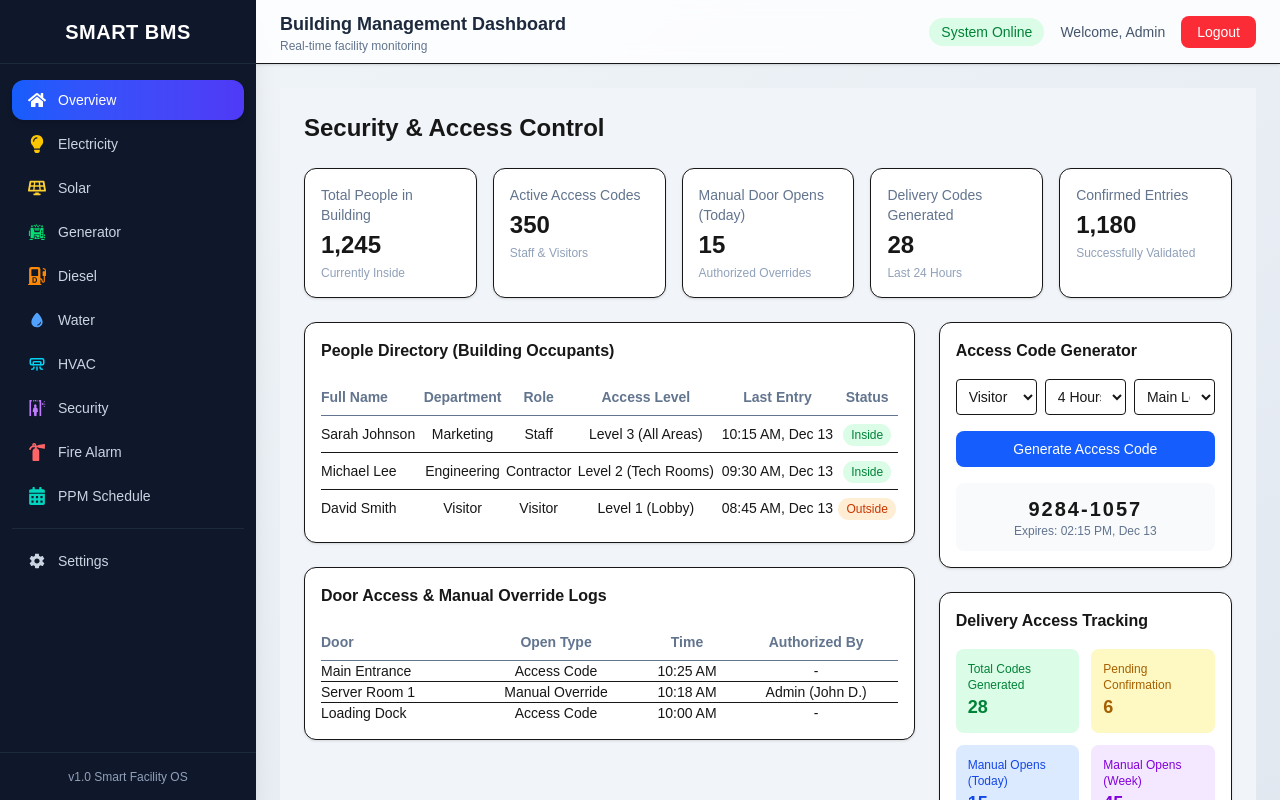
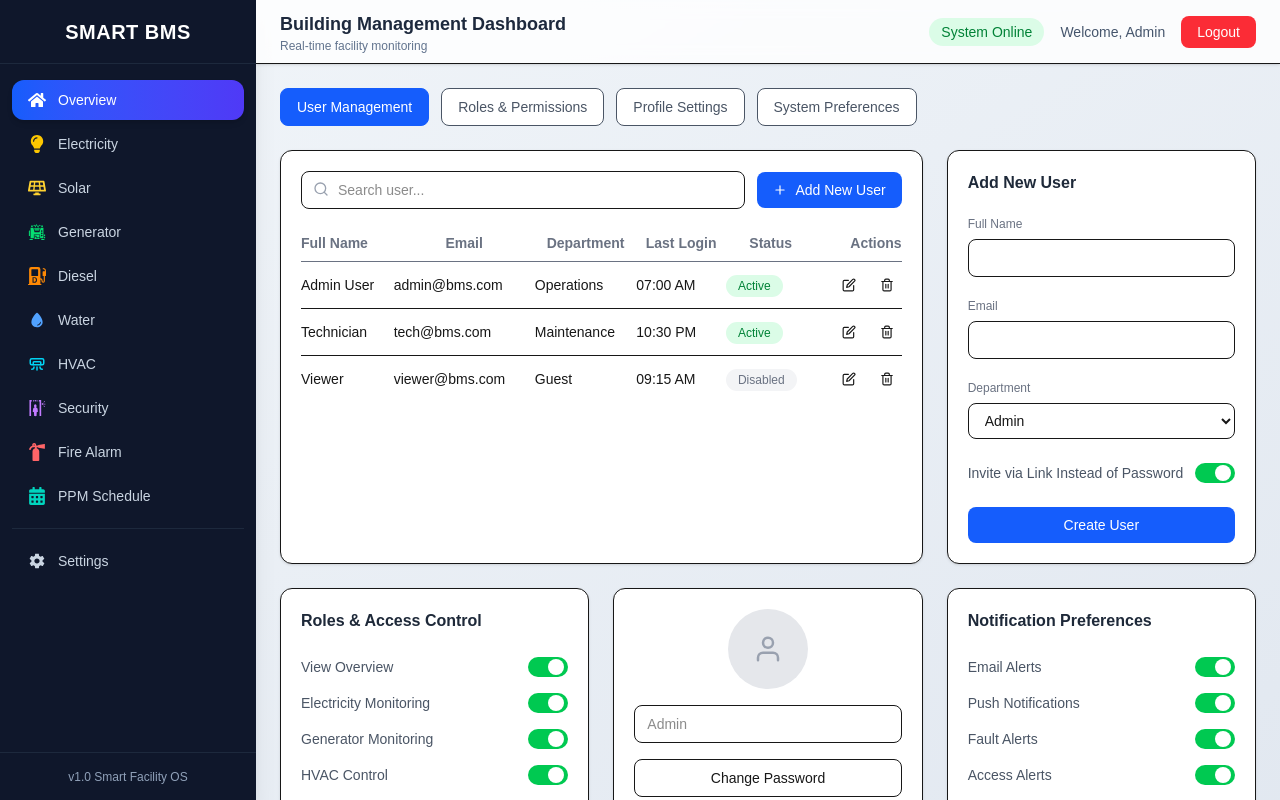
Before and after one commit to orolamilekan/bms, a Next.js app: page /dashboard/securitys in a window 1280 px wide. Built offline with nearby package versions, Linux system fonts and the light colour scheme.

Commit message:
Security page updared

```diff
--- a/app/dashboard/securitys/page.tsx
+++ b/app/dashboard/securitys/page.tsx
@@ -1,259 +1,323 @@
-export default function SecurityAccessControlPage() {
+"use client";
+
+import { useState } from "react";
+import {
+  FiSearch,
+  FiPlus,
+  FiEdit,
+  FiTrash2,
+  FiUser,
+} from "react-icons/fi";
+
+/* ---------------- Types ---------------- */
+
+type User = {
+  id: number;
+  name: string;
+  email: string;
+  department: string;
+  lastLogin: string;
+  status: "Active" | "Disabled";
+};
+
+/* ---------------- Page ---------------- */
+
+export default function SettingsUserManagementPage() {
+  const [activeTab, setActiveTab] = useState("User Management");
+
   return (
-    <div className="min-h-screen bg-slate-100 p-6 space-y-6">
-      {/* Title */}
-      <h1 className="text-2xl font-bold">Security & Access Control</h1>
-
-      {/* Top Stats */}
-      <div className="grid grid-cols-1 sm:grid-cols-2 lg:grid-cols-5 gap-4">
-        <StatCard title="Total People in Building" value="1,245" subtitle="Currently Inside" />
-        <StatCard title="Active Access Codes" value="350" subtitle="Staff & Visitors" />
-        <StatCard title="Manual Door Opens (Today)" value="15" subtitle="Authorized Overrides" />
-        <StatCard title="Delivery Codes Generated" value="28" subtitle="Last 24 Hours" />
-        <StatCard title="Confirmed Entries" value="1,180" subtitle="Successfully Validated" />
+    <div className="space-y-6">
+      {/* Tabs */}
+      <div className="flex flex-wrap gap-3">
+        {[
+          "User Management",
+          "Roles & Permissions",
+          "Profile Settings",
+          "System Preferences",
+        ].map((tab) => (
+          <button
+            key={tab}
+            onClick={() => setActiveTab(tab)}
+            className={`rounded-lg px-4 py-2 text-sm font-medium border transition
+              ${
+                activeTab === tab
+                  ? "bg-blue-600 text-white border-blue-600"
+                  : "bg-white text-gray-600 hover:bg-gray-50"
+              }`}
+          >
+            {tab}
+          </button>
+        ))}
       </div>
 
       {/* Main Content */}
-      <div className="grid grid-cols-1 lg:grid-cols-3 gap-6">
-        {/* Left Section */}
-        <div className="lg:col-span-2 space-y-6">
-          <PeopleDirectory />
-          <DoorLogs />
+      <div className="grid grid-cols-1 xl:grid-cols-3 gap-6">
+        {/* User Table */}
+        <div className="xl:col-span-2 rounded-xl bg-white p-5 shadow-sm border">
+          <UserTable />
         </div>
 
-        {/* Right Section */}
-        <div className="space-y-6">
-          <AccessCodeGenerator />
-          <DeliveryStats />
-          <Alerts />
+        {/* Add User */}
+        <div className="rounded-xl bg-white p-5 shadow-sm border">
+          <AddUserPanel />
         </div>
+      </div>
+
+      {/* Bottom Panels */}
+      <div className="grid grid-cols-1 xl:grid-cols-3 gap-6">
+        <RolesAccessControl />
+        <ProfileCard />
+        <NotificationPreferences />
       </div>
     </div>
   );
 }
 
-/* =======================
-   COMPONENTS
-======================= */
+/* ---------------- User Table ---------------- */
 
-function StatCard({
-  title,
-  value,
-  subtitle,
-}: {
-  title: string;
-  value: string;
-  subtitle: string;
-}) {
-  return (
-    <div className="bg-white rounded-xl border p-4 shadow-sm">
-      <p className="text-sm text-slate-500">{title}</p>
-      <h2 className="text-2xl font-bold mt-1">{value}</h2>
-      <p className="text-xs text-slate-400 mt-1">{subtitle}</p>
-    </div>
-  );
-}
-
-function PeopleDirectory() {
-  const people = [
+function UserTable() {
+  const users: User[] = [
     {
-      name: "Sarah Johnson",
-      department: "Marketing",
-      role: "Staff",
-      access: "Level 3 (All Areas)",
-      time: "10:15 AM, Dec 13",
-      status: "Inside",
+      id: 1,
+      name: "Admin User",
+      email: "admin@bms.com",
+      department: "Operations",
+      lastLogin: "07:00 AM",
+      status: "Active",
     },
     {
-      name: "Michael Lee",
-      department: "Engineering",
-      role: "Contractor",
-      access: "Level 2 (Tech Rooms)",
-      time: "09:30 AM, Dec 13",
-      status: "Inside",
+      id: 2,
+      name: "Technician",
+      email: "tech@bms.com",
+      department: "Maintenance",
+      lastLogin: "10:30 PM",
+      status: "Active",
     },
     {
-      name: "David Smith",
-      department: "Visitor",
-      role: "Visitor",
-      access: "Level 1 (Lobby)",
-      time: "08:45 AM, Dec 13",
-      status: "Outside",
+      id: 3,
+      name: "Viewer",
+      email: "viewer@bms.com",
+      department: "Guest",
+      lastLogin: "09:15 AM",
+      status: "Disabled",
     },
   ];
 
   return (
-    <div className="bg-white rounded-xl border p-4 shadow-sm">
-      <h3 className="font-semibold mb-4">People Directory (Building Occupants)</h3>
+    <>
+      {/* Search + Actions */}
+      <div className="flex flex-wrap items-center gap-3 mb-4">
+        <div className="relative flex-1">
+          <FiSearch className="absolute left-3 top-2.5 text-gray-400" />
+          <input
+            className="w-full rounded-lg border pl-9 pr-3 py-2 text-sm"
+            placeholder="Search user..."
+          />
+        </div>
+        <button className="flex items-center gap-2 rounded-lg bg-blue-600 px-4 py-2 text-sm text-white hover:bg-blue-700">
+          <FiPlus /> Add New User
+        </button>
+      </div>
 
+      {/* Table */}
       <table className="w-full text-sm">
-        <thead className="border-b text-slate-500">
+        <thead className="text-gray-500 border-b">
           <tr>
-            <th className="text-left py-2">Full Name</th>
+            <th className="py-2 text-left">Full Name</th>
+            <th>Email</th>
             <th>Department</th>
-            <th>Role</th>
-            <th>Access Level</th>
-            <th>Last Entry</th>
+            <th>Last Login</th>
             <th>Status</th>
+            <th className="text-right">Actions</th>
           </tr>
         </thead>
-
         <tbody>
-          {people.map((p) => (
-            <tr key={p.name} className="border-b last:border-none">
-              <td className="py-2">{p.name}</td>
-              <td className="text-center">{p.department}</td>
-              <td className="text-center">{p.role}</td>
-              <td className="text-center">{p.access}</td>
-              <td className="text-center">{p.time}</td>
-              <td className="text-center">
+          {users.map((u) => (
+            <tr key={u.id} className="border-b last:border-0">
+              <td className="py-2">{u.name}</td>
+              <td>{u.email}</td>
+              <td>{u.department}</td>
+              <td>{u.lastLogin}</td>
+              <td>
                 <span
-                  className={`px-2 py-1 rounded-full text-xs font-medium
+                  className={`rounded-full px-3 py-1 text-xs font-medium
                     ${
-                      p.status === "Inside"
+                      u.status === "Active"
                         ? "bg-green-100 text-green-700"
-                        : "bg-orange-100 text-orange-700"
+                        : "bg-gray-100 text-gray-500"
                     }`}
                 >
-                  {p.status}
+                  {u.status}
                 </span>
+              </td>
+              <td className="flex justify-end gap-2 py-2">
+                <IconButton icon={<FiEdit />} />
+                <IconButton icon={<FiTrash2 />} />
               </td>
             </tr>
           ))}
         </tbody>
       </table>
+    </>
+  );
+}
+
+/* ---------------- Add User ---------------- */
+
+function AddUserPanel() {
+  return (
+    <div className="space-y-4">
+      <h3 className="font-semibold text-gray-800">Add New User</h3>
+
+      <Input label="Full Name" />
+      <Input label="Email" />
+      <Select label="Department" options={["Admin", "Technician", "Visitor"]} />
+
+      <Toggle label="Invite via Link Instead of Password" />
+
+      <button className="w-full rounded-lg bg-blue-600 py-2 text-sm text-white hover:bg-blue-700">
+        Create User
+      </button>
     </div>
   );
 }
 
-function AccessCodeGenerator() {
+/* ---------------- Roles ---------------- */
+
+function RolesAccessControl() {
+  const roles = [
+    "View Overview",
+    "Electricity Monitoring",
+    "Generator Monitoring",
+    "HVAC Control",
+    "Fire Alarm Monitoring",
+    "Settings Access",
+  ];
+
   return (
-    <div className="bg-white rounded-xl border p-4 shadow-sm">
-      <h3 className="font-semibold mb-4">Access Code Generator</h3>
+    <Card title="Roles & Access Control">
+      {roles.map((r) => (
+        <Toggle key={r} label={r} />
+      ))}
+    </Card>
+  );
+}
 
-      <div className="grid grid-cols-3 gap-2 mb-4">
-        <select className="border rounded p-2 text-sm">
-          <option>Visitor</option>
-        </select>
-        <select className="border rounded p-2 text-sm">
-          <option>4 Hours</option>
-        </select>
-        <select className="border rounded p-2 text-sm">
-          <option>Main Lobby</option>
-        </select>
+/* ---------------- Profile ---------------- */
+
+function ProfileCard() {
+  return (
+    <Card>
+      <div className="flex flex-col items-center gap-4">
+        <div className="h-20 w-20 rounded-full bg-gray-200 flex items-center justify-center">
+          <FiUser className="text-gray-400 text-3xl" />
+        </div>
+        <input
+          className="w-full rounded-lg border px-3 py-2 text-sm"
+          placeholder="Admin"
+        />
+        <button className="w-full rounded-lg border py-2 text-sm">
+          Change Password
+        </button>
+        <button className="w-full rounded-lg bg-blue-600 py-2 text-sm text-white hover:bg-blue-700">
+          Save Changes
+        </button>
       </div>
+    </Card>
+  );
+}
 
-      <button className="w-full bg-blue-600 text-white py-2 rounded-lg text-sm font-medium">
-        Generate Access Code
-      </button>
+/* ---------------- Notifications ---------------- */
 
-      <div className="mt-4 bg-slate-50 p-3 rounded-lg text-center">
-        <p className="text-xl font-bold tracking-widest">9284-1057</p>
-        <p className="text-xs text-slate-500">Expires: 02:15 PM, Dec 13</p>
-      </div>
+function NotificationPreferences() {
+  const items = [
+    "Email Alerts",
+    "Push Notifications",
+    "Fault Alerts",
+    "Access Alerts",
+  ];
+
+  return (
+    <Card title="Notification Preferences">
+      {items.map((i) => (
+        <Toggle key={i} label={i} />
+      ))}
+    </Card>
+  );
+}
+
+/* ---------------- UI Helpers ---------------- */
+
+function Card({
+  title,
+  children,
+}: {
+  title?: string;
+  children: React.ReactNode;
+}) {
+  return (
+    <div className="rounded-xl bg-white p-5 shadow-sm border">
+      {title && (
+        <h3 className="mb-4 font-semibold text-gray-800">{title}</h3>
+      )}
+      {children}
     </div>
   );
 }
 
-function DeliveryStats() {
+function Input({ label }: { label: string }) {
   return (
-    <div className="bg-white rounded-xl border p-4 shadow-sm">
-      <h3 className="font-semibold mb-4">Delivery Access Tracking</h3>
-
-      <div className="grid grid-cols-2 gap-3">
-        <StatMini title="Total Codes Generated" value="28" color="green" />
-        <StatMini title="Pending Confirmation" value="6" color="yellow" />
-        <StatMini title="Manual Opens (Today)" value="15" color="blue" />
-        <StatMini title="Manual Opens (Week)" value="45" color="purple" />
-      </div>
+    <div>
+      <label className="text-xs text-gray-500">{label}</label>
+      <input className="mt-1 w-full rounded-lg border px-3 py-2 text-sm" />
     </div>
   );
 }
 
-function StatMini({
-  title,
-  value,
-  color,
+function Select({
+  label,
+  options,
 }: {
-  title: string;
-  value: string;
-  color: "green" | "yellow" | "blue" | "purple";
+  label: string;
+  options: string[];
 }) {
-  const colors: Record<string, string> = {
-    green: "bg-green-100 text-green-700",
-    yellow: "bg-yellow-100 text-yellow-700",
-    blue: "bg-blue-100 text-blue-700",
-    purple: "bg-purple-100 text-purple-700",
-  };
-
   return (
-    <div className={`p-3 rounded-lg ${colors[color]}`}>
-      <p className="text-xs">{title}</p>
-      <p className="text-lg font-bold">{value}</p>
+    <div>
+      <label className="text-xs text-gray-500">{label}</label>
+      <select className="mt-1 w-full rounded-lg border px-3 py-2 text-sm">
+        {options.map((o) => (
+          <option key={o}>{o}</option>
+        ))}
+      </select>
     </div>
   );
 }
 
-function DoorLogs() {
+function Toggle({ label }: { label: string }) {
+  const [on, setOn] = useState(true);
   return (
-    <div className="bg-white rounded-xl border p-4 shadow-sm">
-      <h3 className="font-semibold mb-4">Door Access & Manual Override Logs</h3>
-
-      <table className="w-full text-sm">
-        <thead className="border-b text-slate-500">
-          <tr>
-            <th className="text-left py-2">Door</th>
-            <th>Open Type</th>
-            <th>Time</th>
-            <th>Authorized By</th>
-          </tr>
-        </thead>
-        <tbody>
-          <tr className="border-b">
-            <td>Main Entrance</td>
-            <td className="text-center">Access Code</td>
-            <td className="text-center">10:25 AM</td>
-            <td className="text-center">-</td>
-          </tr>
-          <tr className="border-b">
-            <td>Server Room 1</td>
-            <td className="text-center">Manual Override</td>
-            <td className="text-center">10:18 AM</td>
-            <td className="text-center">Admin (John D.)</td>
-          </tr>
-          <tr>
-            <td>Loading Dock</td>
-            <td className="text-center">Access Code</td>
-            <td className="text-center">10:00 AM</td>
-            <td className="text-center">-</td>
-          </tr>
-        </tbody>
-      </table>
+    <div className="flex items-center justify-between py-2">
+      <span className="text-sm text-gray-600">{label}</span>
+      <button
+        onClick={() => setOn(!on)}
+        className={`w-10 h-5 rounded-full transition ${
+          on ? "bg-green-500" : "bg-gray-300"
+        }`}
+      >
+        <div
+          className={`h-4 w-4 bg-white rounded-full transform transition ${
+            on ? "translate-x-5" : "translate-x-1"
+          }`}
+        />
+      </button>
     </div>
   );
 }
 
-function Alerts() {
-  const alerts = [
-    "Unauthorized Access Attempt at Server Room 1",
-    "Forced Door Open at Emergency Exit 8",
-    "Expired Code Usage Attempt at Main Lobby",
-  ];
-
+function IconButton({ icon }: { icon: React.ReactNode }) {
   return (
-    <div className="bg-white rounded-xl border p-4 shadow-sm">
-      <h3 className="font-semibold mb-4">Alerts & Notifications</h3>
-
-      <ul className="space-y-2">
-        {alerts.map((alert, i) => (
-          <li
-            key={i}
-            className="bg-red-50 border border-red-200 text-red-700 text-sm p-2 rounded"
-          >
-            {alert}
-          </li>
-        ))}
-      </ul>
-    </div>
+    <button className="rounded-lg p-2 hover:bg-gray-100 transition">
+      {icon}
+    </button>
   );
 }
```
Also changed, not shown: app/dashboard/securitys/access/page.tsx (added), 1 other file (tests, documents, lock files or other folders).
